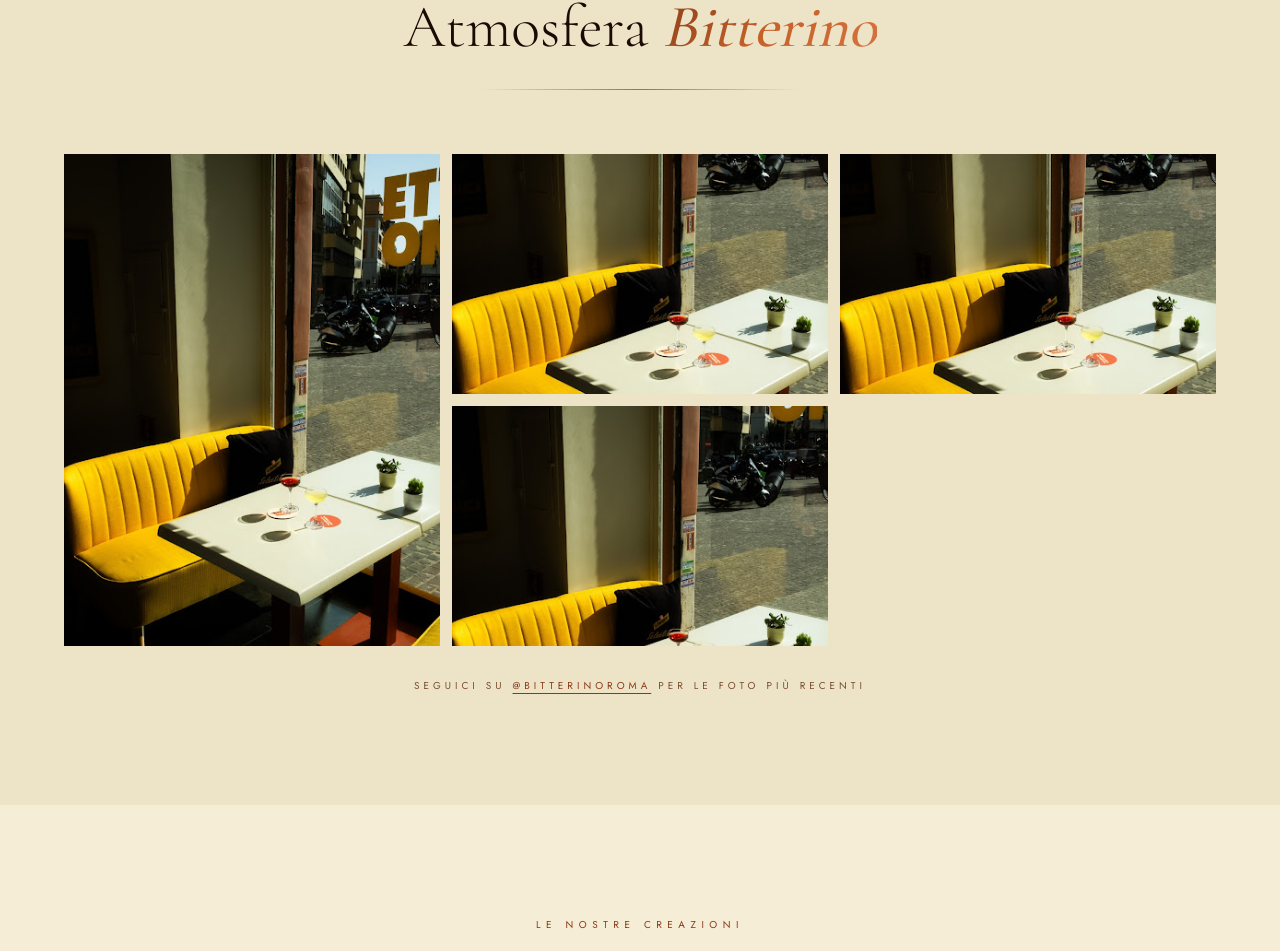
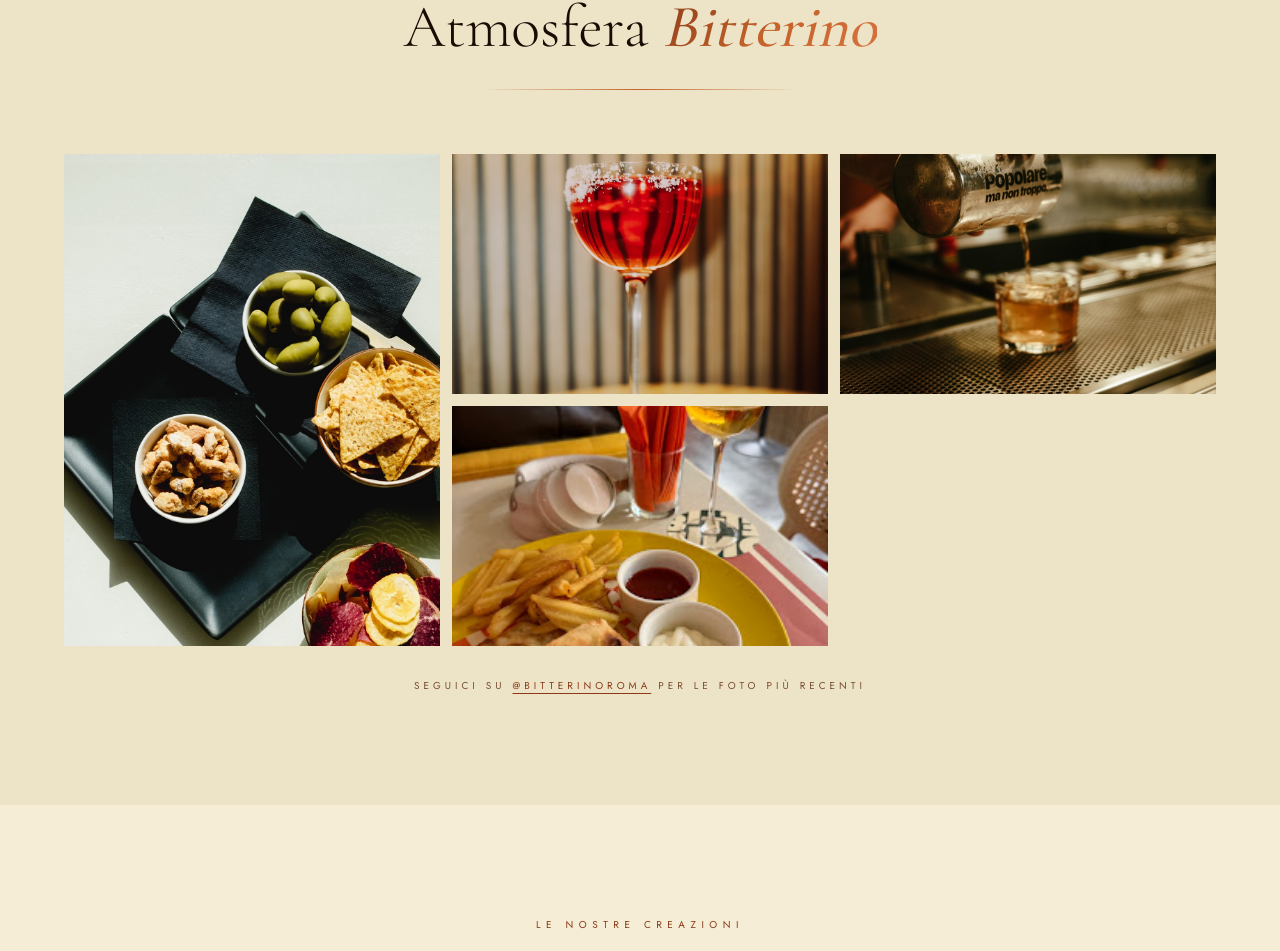
Before and after one commit to Simone-Anc/bitterino, a Next.js app: page / in a window 1280 px wide. Shown: the part 2961-3912 px from the top of the page. Built offline with nearby package versions, Linux system fonts and the light colour scheme.

Commit message:
aggiunte foto insta

```diff
--- a/src/components/Gallery.tsx
+++ b/src/components/Gallery.tsx
@@ -6,10 +6,10 @@ import Image from "next/image";
 import type { IGPost } from "@/lib/instagram";
 
 const FALLBACK_PHOTOS = [
-  { src: "/photo/hero.jpg", alt: "Interno del locale Bitterino con atmosfera calda", pos: "center top" },
-  { src: "/photo/hero.jpg", alt: "Cocktail servito al tavolo da Bitterino",          pos: "left center" },
-  { src: "/photo/hero.jpg", alt: "Dettaglio del bancone di Bitterino",               pos: "right center" },
-  { src: "/photo/hero.jpg", alt: "Divano giallo e luci calde di Bitterino",          pos: "center 30%" },
+  { src: "/photo/cibo.jpg", alt: "Interno del locale Bitterino con atmosfera calda", pos: "center top" },
+  { src: "/photo/cocktail.jpg", alt: "Cocktail servito al tavolo da Bitterino",          pos: "left center" },
+  { src: "/photo/shaker.jpg", alt: "Dettaglio del bancone di Bitterino",               pos: "right center" },
+  { src: "/photo/cibo2.jpg", alt: "Divano giallo e luci calde di Bitterino",          pos: "center 30%" },
 ];
 
 const ROW_H = 240;
```
Also changed, not shown: public/photo/cibo2.jpg (added).
